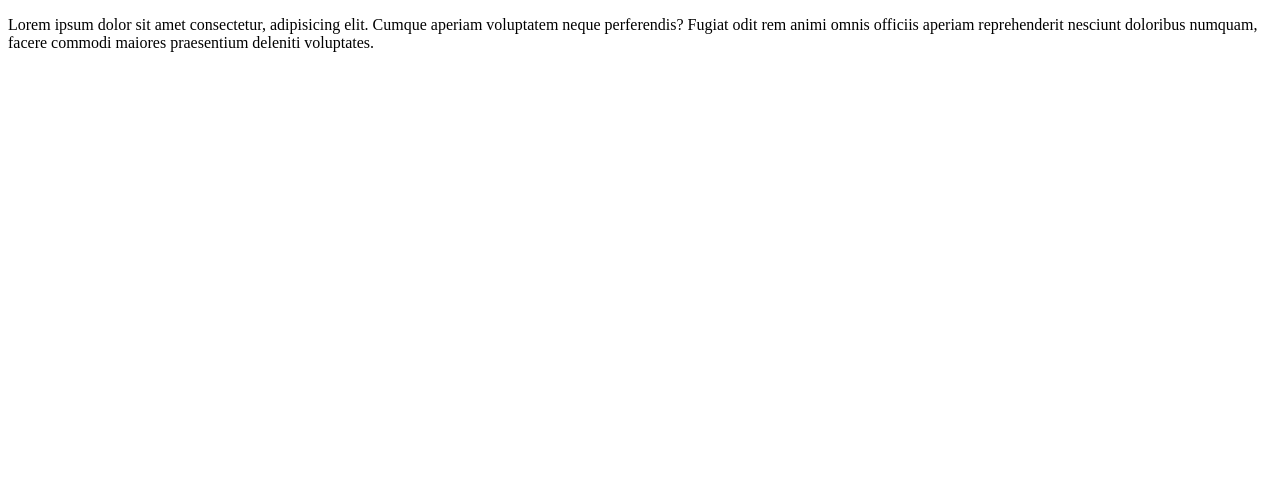
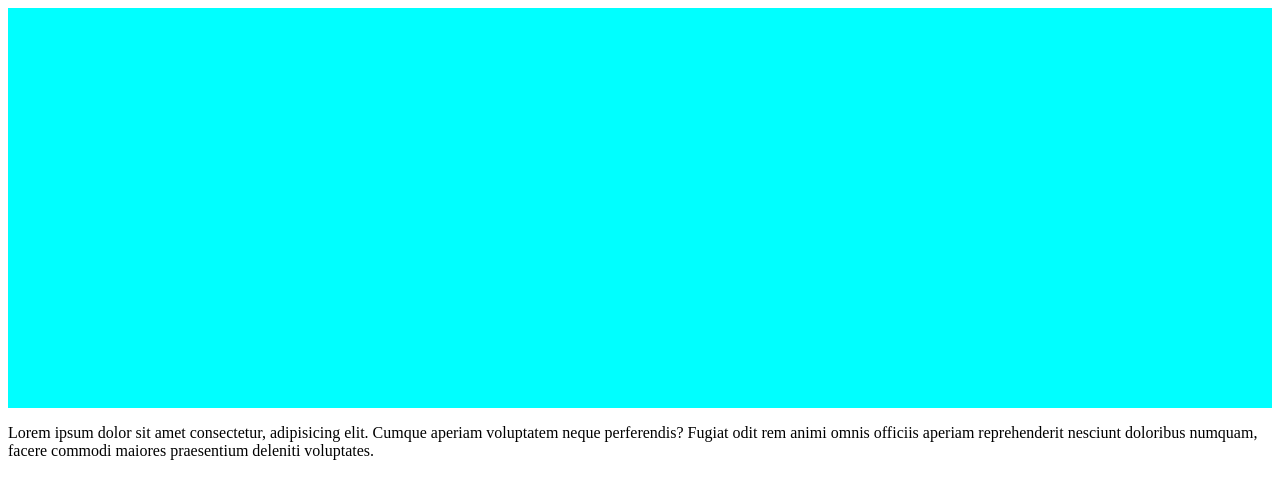
Before and after one commit to StubbyAz/Sesion3, a plain HTML site: page index.html in a window 1280 px wide. Drawn offline with Linux system fonts and the light colour scheme.

Commit message:
cambio a header

```diff
--- a/index.html
+++ b/index.html
@@ -7,7 +7,7 @@
     <link rel="stylesheet" href="styles.css">
 </head>
 <body>
-    <header>
+    <header class="container">
         <nav>
         </nav>
     </header>
--- a/styles.css
+++ b/styles.css
@@ -0,0 +1,5 @@
+.container {
+    width: 100%;
+    height: 400px;
+    background-color: aqua;
+}
```
